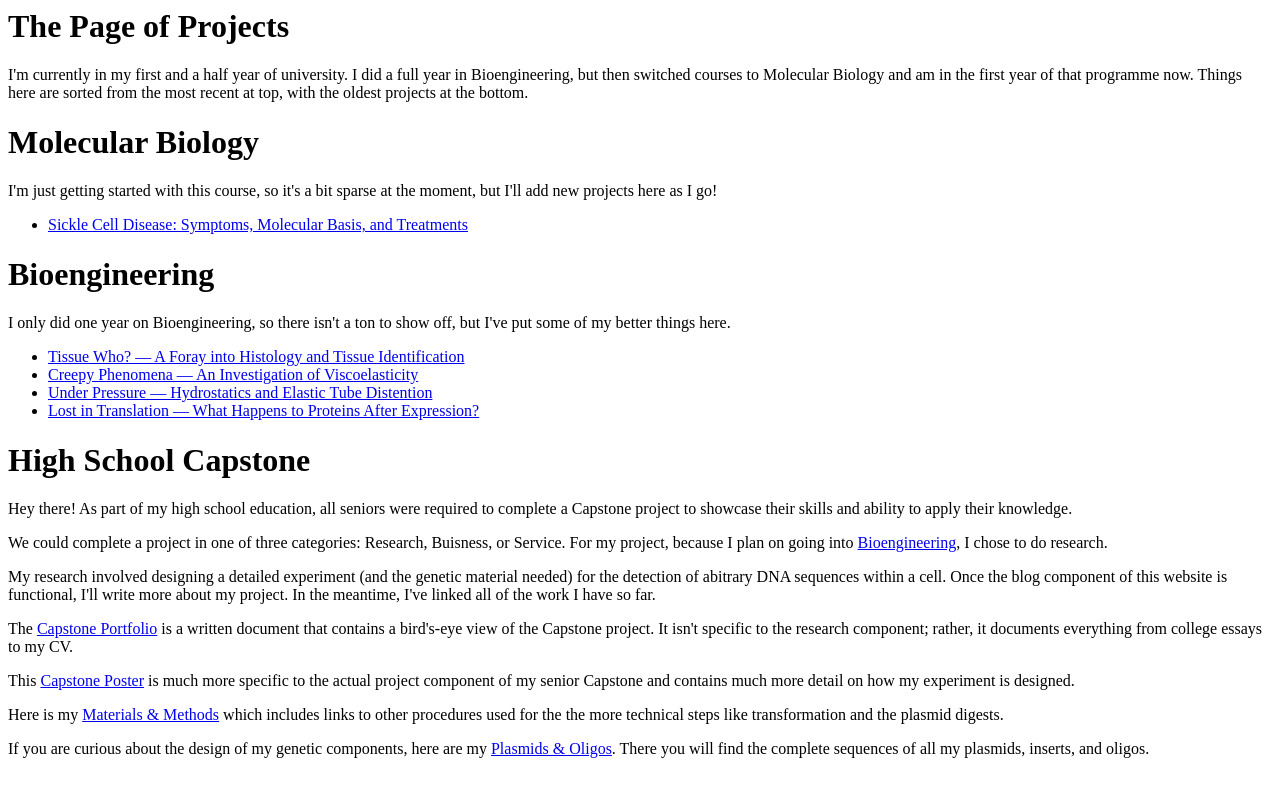
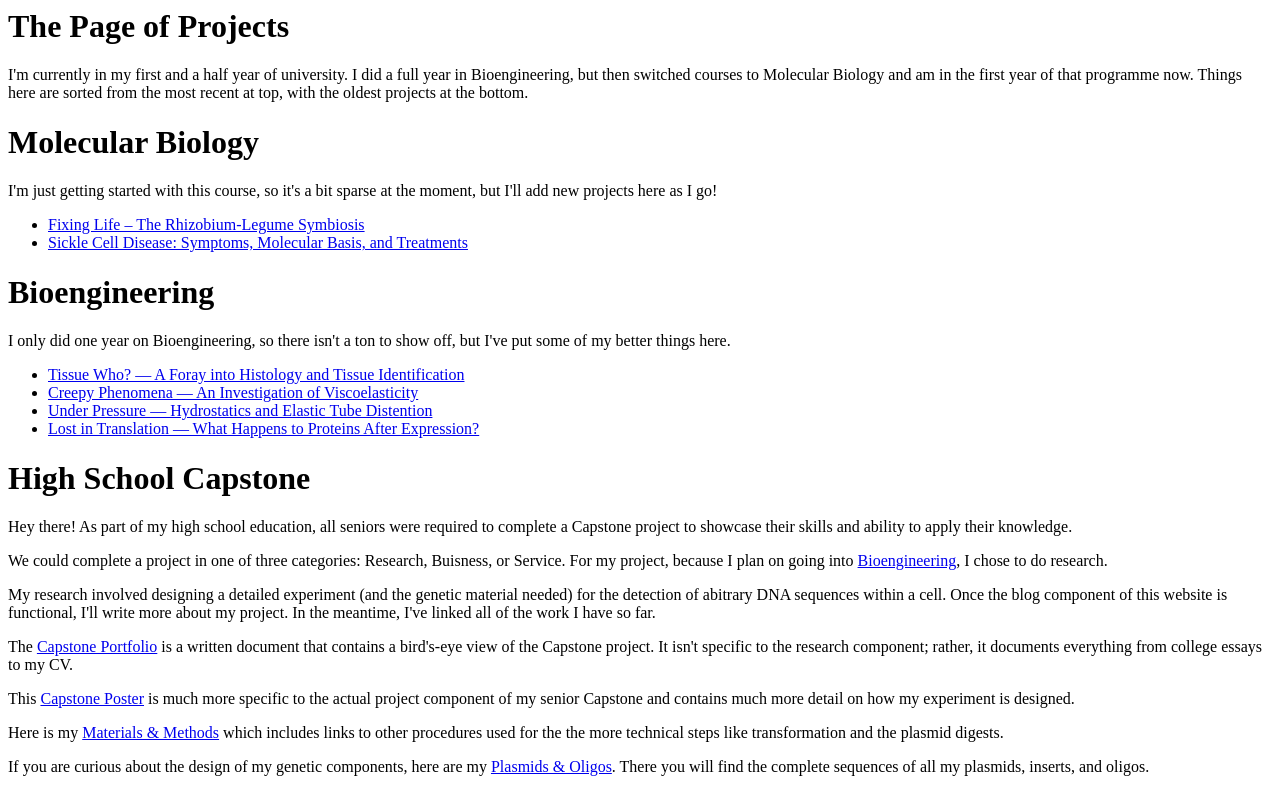
Before and after one commit to TheLostLambda/thelostlambda.xyz, a plain HTML site: page web/page/projects/index.html in a window 1280 px wide. Drawn offline with Linux system fonts and the light colour scheme.

Commit message:
Add a new essay

```diff
--- a/web/page/projects/index.html
+++ b/web/page/projects/index.html
@@ -10,6 +10,8 @@
   <p> I'm just getting started with this course, so it's a bit sparse at the
     moment, but I'll add new projects here as I go!</p>
   <ul>
+    <li><a href="/documents/Legume.pdf">Fixing Life – The Rhizobium-Legume
+    Symbiosis</a></li>
     <li><a href="/documents/Sickle.pdf">Sickle Cell Disease: Symptoms, Molecular
     Basis, and Treatments</a></li>
   </ul>
```
Also changed, not shown: 1 other file.
